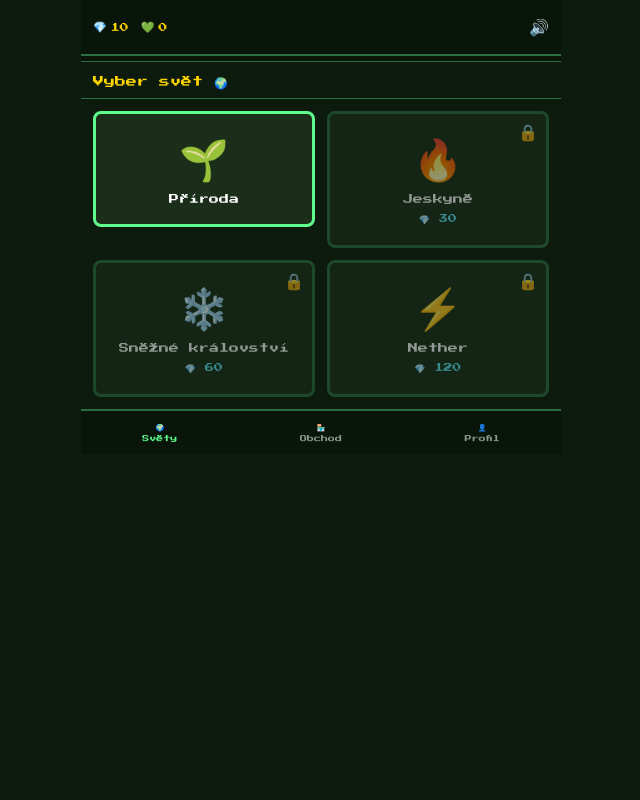
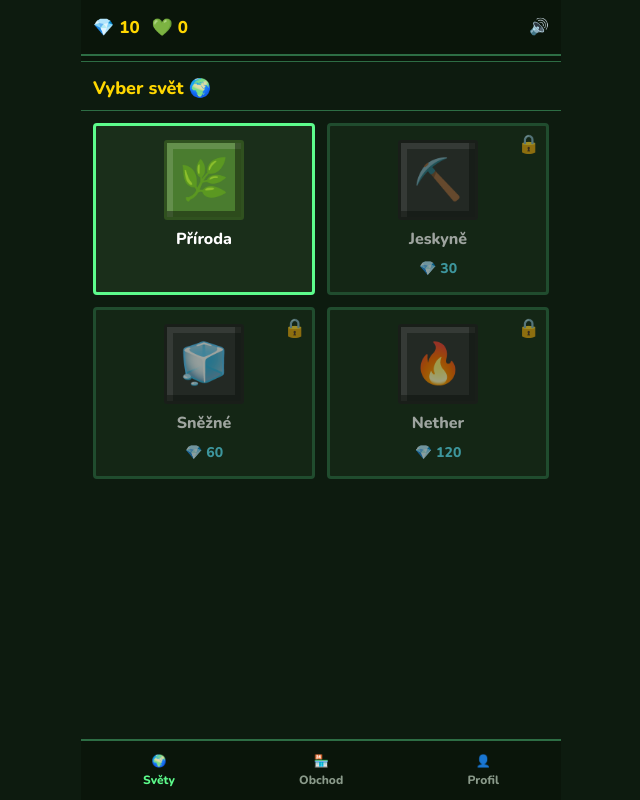
Before and after one commit to michalrubas/EduCraft, a React (Vite) app: page / in a window 1280 px wide. Shown: the whole page, without its empty margins (319-959 px from the left). Built offline with nearby package versions, Linux system fonts and the light colour scheme.

Commit message:
feat: Nunito font everywhere, Minecraft block cards, equal card sizes, nav fixed to bottom

```diff
--- a/src/components/screens/HomeScreen.tsx
+++ b/src/components/screens/HomeScreen.tsx
@@ -21,6 +21,7 @@ export function HomeScreen() {
     <div className="screen" style={{ background: 'var(--mc-bg)' }}>
       <HUD />
       <div className="section-title">Vyber svět 🌍</div>
+
       <motion.div
         initial={{ opacity: 0, y: 20 }}
         animate={{ opacity: 1, y: 0 }}
@@ -30,6 +31,7 @@ export function HomeScreen() {
           alignContent: 'start',
           gap: '12px',
           padding: '12px',
+          flex: 1,          // fills space → pushes nav to bottom
         }}
       >
         {WORLDS.map((world, i) => (
@@ -38,6 +40,7 @@ export function HomeScreen() {
             initial={{ opacity: 0, y: 30 }}
             animate={{ opacity: 1, y: 0 }}
             transition={{ delay: i * 0.08 }}
+            style={{ height: '100%' }}  // fills grid cell → equal card heights
           >
             <WorldCard
               world={world}
--- a/src/components/ui/WorldCard.tsx
+++ b/src/components/ui/WorldCard.tsx
@@ -12,18 +12,26 @@ export function WorldCard({ world, unlocked, onPress }: Props) {
   return (
     <motion.div
       className={`world-card ${unlocked ? '' : 'locked'}`}
-      style={{ borderColor: unlocked ? world.accentColor : undefined }}
+      style={{ borderColor: unlocked ? world.accentColor : undefined, height: '100%' }}
       whileTap={{ scale: 0.96 }}
       onClick={onPress}
     >
       {!unlocked && <span className="lock-badge">🔒</span>}
-      <span className="world-icon">{world.icon}</span>
+
+      {/* Minecraft-style block face */}
+      <div
+        className="world-block"
+        style={{ background: unlocked ? world.blockColor : '#333' }}
+      >
+        <span className="world-block-icon">{world.icon}</span>
+      </div>
+
       <span className="world-name">{world.name}</span>
-      {!unlocked && (
-        <span className="world-cost">
-          💎 {world.unlockCost}
-        </span>
-      )}
+
+      {/* always reserve space at bottom — keeps all cards same height */}
+      <span className="world-cost" style={{ visibility: unlocked ? 'hidden' : 'visible' }}>
+        💎 {world.unlockCost}
+      </span>
     </motion.div>
   )
 }
--- a/src/data/types.ts
+++ b/src/data/types.ts
@@ -15,6 +15,7 @@ export interface World {
   id: string
   name: string
   icon: string
+  blockColor: string
   biome: Biome
   taskTypes: TaskType[]
   numberRange: [number, number]
--- a/src/data/worlds.ts
+++ b/src/data/worlds.ts
@@ -5,7 +5,8 @@ export const WORLDS: World[] = [
   {
     id: 'forest',
     name: 'Příroda',
-    icon: '🌱',
+    icon: '🌿',
+    blockColor: '#4a7c2f',   // grass block green
     biome: 'forest',
     taskTypes: ['counting', 'tapNumber', 'compare', 'multiChoice'],
     numberRange: [1, 5],
@@ -18,7 +19,8 @@ export const WORLDS: World[] = [
   {
     id: 'cave',
     name: 'Jeskyně',
-    icon: '🔥',
+    icon: '⛏️',
+    blockColor: '#5a5a5a',   // stone block grey
     biome: 'cave',
     taskTypes: ['counting', 'math', 'multiChoice', 'dragDrop'],
     numberRange: [1, 10],
@@ -30,8 +32,9 @@ export const WORLDS: World[] = [
   },
   {
     id: 'snow',
-    name: 'Sněžné království',
-    icon: '❄️',
+    name: 'Sněžné',
+    icon: '🧊',
+    blockColor: '#6aadcc',   // packed ice blue
     biome: 'snow',
     taskTypes: ['math', 'find', 'compare', 'dragDrop'],
     numberRange: [1, 10],
@@ -44,7 +47,8 @@ export const WORLDS: World[] = [
   {
     id: 'nether',
     name: 'Nether',
-    icon: '⚡',
+    icon: '🔥',
+    blockColor: '#7a1b1b',   // netherrack dark red
     biome: 'nether',
     taskTypes: ['math', 'multiChoice', 'find', 'dragDrop'],
     numberRange: [1, 20],
--- a/src/styles.css
+++ b/src/styles.css
@@ -6,7 +6,8 @@
 button { color: inherit; font-family: inherit; }
 html, body, #root { height: 100%; width: 100%; overflow: hidden; }
 body {
-  font-family: 'Press Start 2P', 'Courier New', monospace;
+  font-family: 'Nunito', sans-serif;
+  font-weight: 700;
   background: #0d1b0f;
   color: #ffffff;
   -webkit-tap-highlight-color: transparent;
@@ -25,7 +26,7 @@ body {
   --mc-red:      #ff6b6b;
   --mc-text:     #ffffff;
   --mc-muted:    #8a9a8a;
-  --radius:      6px;
+  --radius:      3px;
   --hud-height:  56px;
 }
 
@@ -54,13 +55,14 @@ body {
   align-items: center;
   justify-content: center;
   gap: 8px;
-  padding: 14px 20px;
+  padding: 12px 18px;
   background: var(--mc-surface);
   border: 3px solid var(--mc-border);
   border-radius: var(--radius);
   color: var(--mc-text);
   font-family: inherit;
-  font-size: 12px;
+  font-size: 16px;
+  font-weight: 800;
   line-height: 1;
   cursor: pointer;
   transition: border-color 0.1s, background 0.1s, transform 0.08s;
@@ -91,7 +93,7 @@ body {
 .pixel-btn.big {
   width: 100%;
   padding: 18px;
-  font-size: 14px;
+  font-size: 18px;
 }
 
 /* ── HUD ── */
@@ -110,14 +112,15 @@ body {
 .hud-currency {
   display: flex;
   align-items: center;
-  gap: 4px;
-  font-size: 11px;
+  gap: 5px;
+  font-size: 17px;
+  font-weight: 800;
   color: var(--mc-gold);
 }
-.hud-currency span { font-size: 9px; }
 .hud-combo {
   margin-left: auto;
-  font-size: 10px;
+  font-size: 15px;
+  font-weight: 800;
   color: var(--mc-green);
 }
 
@@ -137,8 +140,8 @@ body {
 .world-card {
   background: var(--mc-surface);
   border: 3px solid var(--mc-border);
-  border-radius: 8px;
-  padding: 20px 16px;
+  border-radius: 4px;
+  padding: 14px 10px;
   display: flex;
   flex-direction: column;
   align-items: center;
@@ -148,24 +151,43 @@ body {
   transition: border-color 0.15s, transform 0.1s;
 }
 .world-card:active { transform: scale(0.97); }
-.world-card.locked {
-  opacity: 0.55;
-  cursor: not-allowed;
+.world-card.locked { opacity: 0.60; cursor: not-allowed; }
+.world-card .lock-badge {
+  position: absolute;
+  top: 6px;
+  right: 6px;
+  font-size: 18px;
 }
-.world-card .world-icon { font-size: 40px; }
-.world-card .world-name { font-size: 10px; text-align: center; }
+
+/* Minecraft block face */
+.world-block {
+  width: 80px;
+  height: 80px;
+  border-radius: 3px;
+  display: flex;
+  align-items: center;
+  justify-content: center;
+  /* simulate block shading: top-left lighter, bottom-right darker */
+  box-shadow:
+    inset -6px -6px 0 rgba(0,0,0,0.40),
+    inset  6px  6px 0 rgba(255,255,255,0.14);
+  border: 3px solid rgba(0,0,0,0.35);
+}
+.world-block-icon { font-size: 40px; line-height: 1; }
+
+.world-card .world-name {
+  font-size: 16px;
+  font-weight: 800;
+  text-align: center;
+  line-height: 1.2;
+}
 .world-card .world-cost {
-  font-size: 9px;
+  font-size: 14px;
+  font-weight: 800;
   color: var(--mc-diamond);
   display: flex;
   align-items: center;
   gap: 4px;
-}
-.world-card .lock-badge {
-  position: absolute;
-  top: 8px;
-  right: 8px;
-  font-size: 16px;
 }
 
 /* ── Task area ── */
@@ -324,7 +346,8 @@ body {
   position: absolute;
   bottom: 4px;
   right: 8px;
-  font-size: 9px;
+  font-size: 12px;
+  font-weight: 700;
   color: var(--mc-muted);
 }
 
@@ -413,7 +436,8 @@ body {
 .shop-tab {
   flex-shrink: 0;
   padding: 8px 12px;
-  font-size: 9px;
+  font-size: 13px;
+  font-weight: 800;
   background: var(--mc-surface);
   border: 2px solid var(--mc-border);
   border-radius: var(--radius) var(--radius) 0 0;
@@ -443,10 +467,10 @@ body {
 .shop-item-card.locked  { opacity: 0.45; cursor: not-allowed; }
 .shop-item-card.epic    { border-color: #9b59b6; }
 .shop-item-card.legendary { border-color: #ff6b35; }
-.shop-item-icon { font-size: 28px; display: block; margin-bottom: 6px; }
-.shop-item-name { font-size: 7px; color: var(--mc-muted); margin-bottom: 4px; }
-.shop-item-price { font-size: 8px; color: var(--mc-diamond); }
-.shop-item-owned { font-size: 8px; color: var(--mc-gold); }
+.shop-item-icon { font-size: 30px; display: block; margin-bottom: 6px; }
+.shop-item-name { font-size: 11px; font-weight: 800; color: var(--mc-muted); margin-bottom: 4px; }
+.shop-item-price { font-size: 12px; font-weight: 800; color: var(--mc-diamond); }
+.shop-item-owned { font-size: 12px; font-weight: 800; color: var(--mc-gold); }
 
 /* ── Showcase ── */
 .showcase-grid {
@@ -479,16 +503,17 @@ body {
   margin-bottom: 4px;
 }
 .progress-bar-fill { height: 100%; background: linear-gradient(90deg, var(--mc-border), var(--mc-green)); }
-.progress-bar-label { font-size: 8px; color: var(--mc-muted); text-align: center; }
+.progress-bar-label { font-size: 13px; font-weight: 800; color: var(--mc-muted); text-align: center; }
 
 /* ── Profile ── */
 .stat-row {
   display: flex;
   justify-content: space-between;
   align-items: center;
-  padding: 10px 12px;
+  padding: 12px 14px;
   border-bottom: 1px solid var(--mc-border);
-  font-size: 10px;
+  font-size: 15px;
+  font-weight: 800;
 }
 .stat-row .label { color: var(--mc-muted); }
 .stat-row .value { color: var(--mc-gold); }
@@ -503,13 +528,14 @@ body {
   display: flex;
   justify-content: space-around;
   padding: 8px 0 max(8px, env(safe-area-inset-bottom));
+  flex-shrink: 0;
 }
 .nav-btn {
   display: flex;
   flex-direction: column;
   align-items: center;
   gap: 3px;
-  font-size: 20px;
+  font-size: 22px;
   padding: 4px 20px;
   cursor: pointer;
   background: none;
@@ -520,13 +546,14 @@ body {
   touch-action: manipulation;
 }
 .nav-btn.active { color: var(--mc-green); }
-.nav-btn span { font-size: 7px; }
+.nav-btn span { font-size: 12px; font-weight: 800; }
 
 /* ── Section title ── */
 .section-title {
-  font-size: 11px;
+  font-size: 18px;
+  font-weight: 800;
   color: var(--mc-gold);
-  padding: 14px 12px 8px;
+  padding: 14px 12px 10px;
   border-bottom: 1px solid var(--mc-border);
 }
 
```
